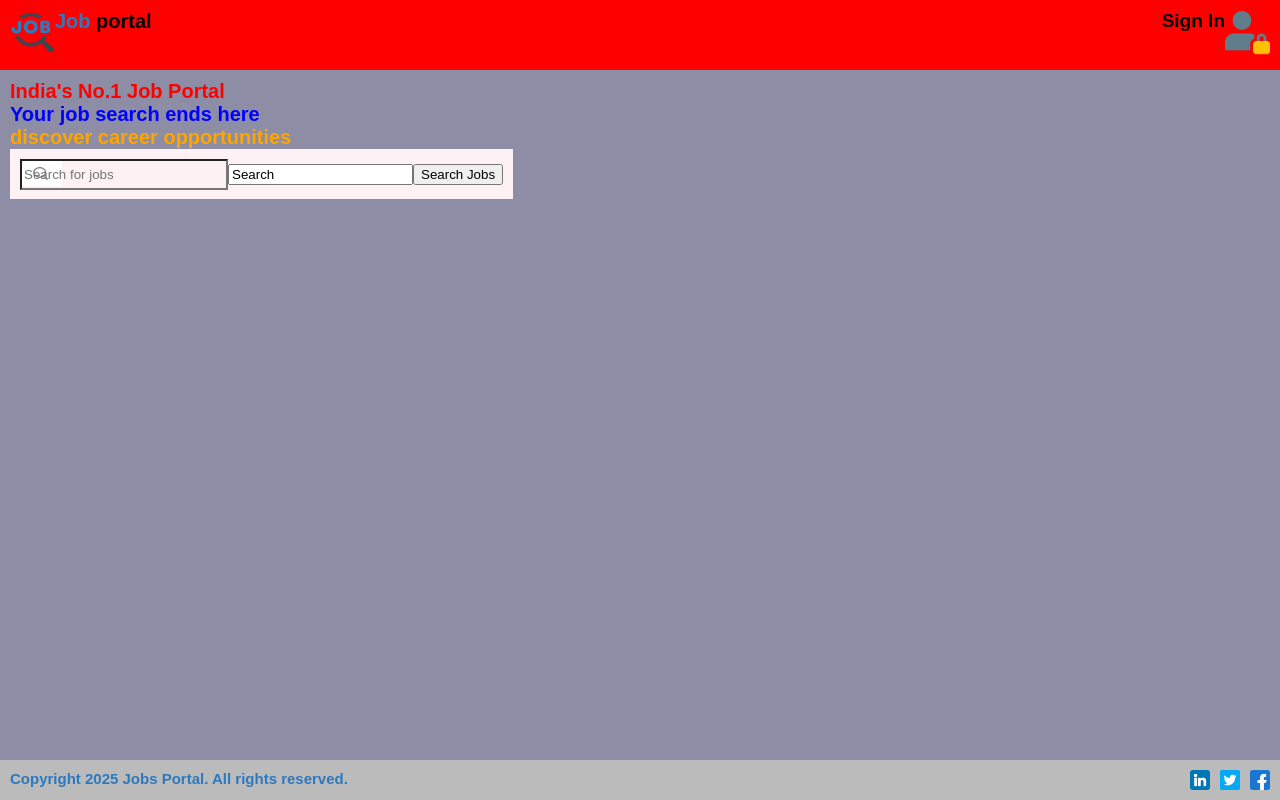
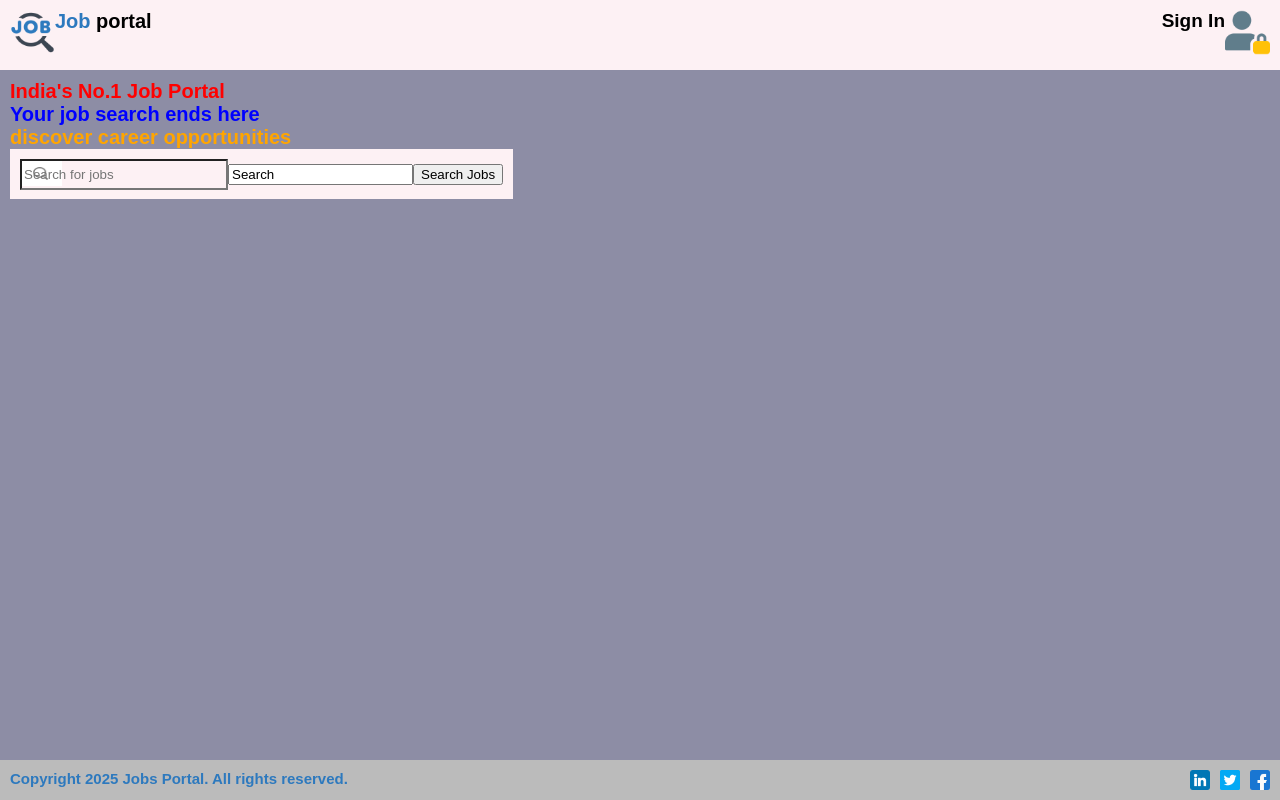
Before and after one commit to sashi-does/FSAD-Jobs-Portal, a React (Vite) app: page / in a window 1280 px wide. Built offline with nearby package versions, Linux system fonts and the light colour scheme.

Commit message:
modified header color light

```diff
--- a/src/App.css
+++ b/src/App.css
@@ -6,8 +6,7 @@
 #header{
     width: 100%;
     height: 70px;
-    /* background-color: #fdf1f4; */
-    background-color: red;
+    background-color: #fdf1f4;
 }
 
 #content{
```
